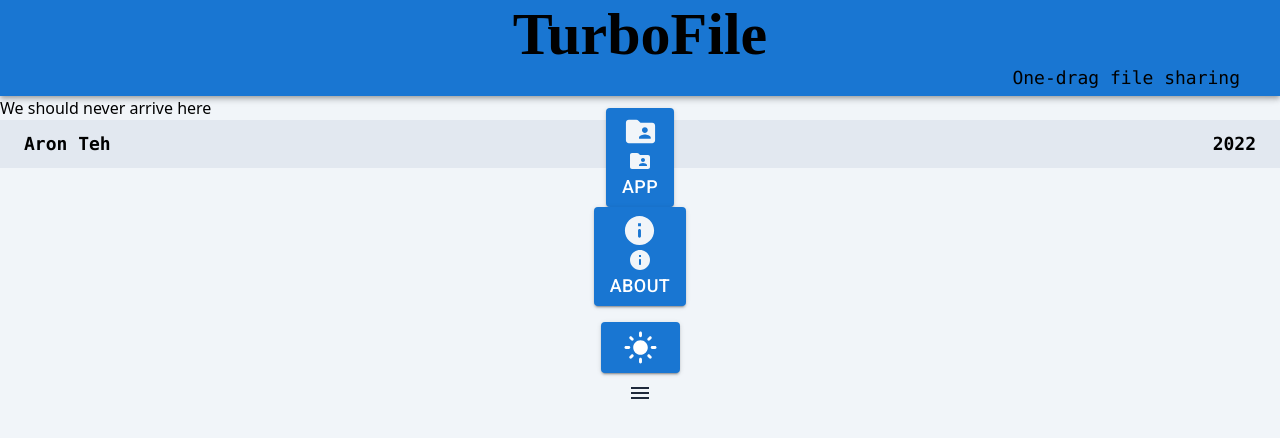
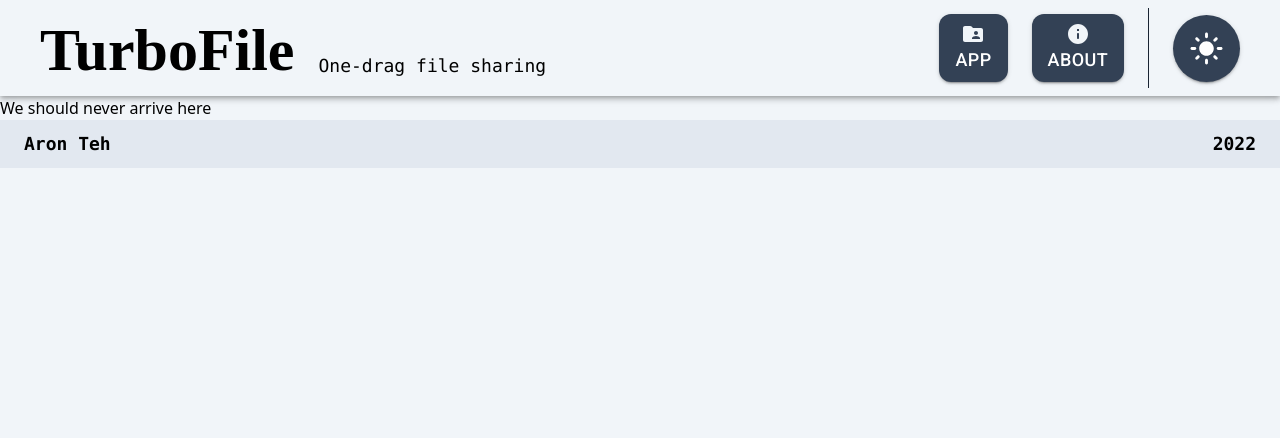
Before and after one commit to Ellipsoul/file-sharing-app, a Next.js app: page / in a window 1280 px wide. Shown: the top 438 px of the page. Built offline with nearby package versions, Linux system fonts and the light colour scheme.

Commit message:
Added important to the tailwind config and changed the header background

```diff
--- a/components/Navbar.tsx
+++ b/components/Navbar.tsx
@@ -8,7 +8,7 @@ export default function Navbar(): ReactElement {
   return (
     <AppBar position="static" className="
       flex flex-row items-center justify-between gap-x-3 md:gap-x-6 relative
-      h-20 md:h-24 pl-6 pr-4 md:pl-10 md:pr-10 bg-slate-50 dark:bg-slate-900
+      h-20 md:h-24 pl-6 pr-4 md:pl-10 md:pr-10 bg-slate-100 dark:bg-slate-900
     ">
       <Title />
       <div className="grow" /> {/* Separates title from buttons */}
--- a/tailwind.config.js
+++ b/tailwind.config.js
@@ -1,5 +1,6 @@
 module.exports = {
   mode: "jit",
+  important: true,
   darkMode: "class",
   content: ["./pages/**/*.{js,ts,jsx,tsx}", "./components/**/*.{js,ts,jsx,tsx}"],
   theme: {
```
